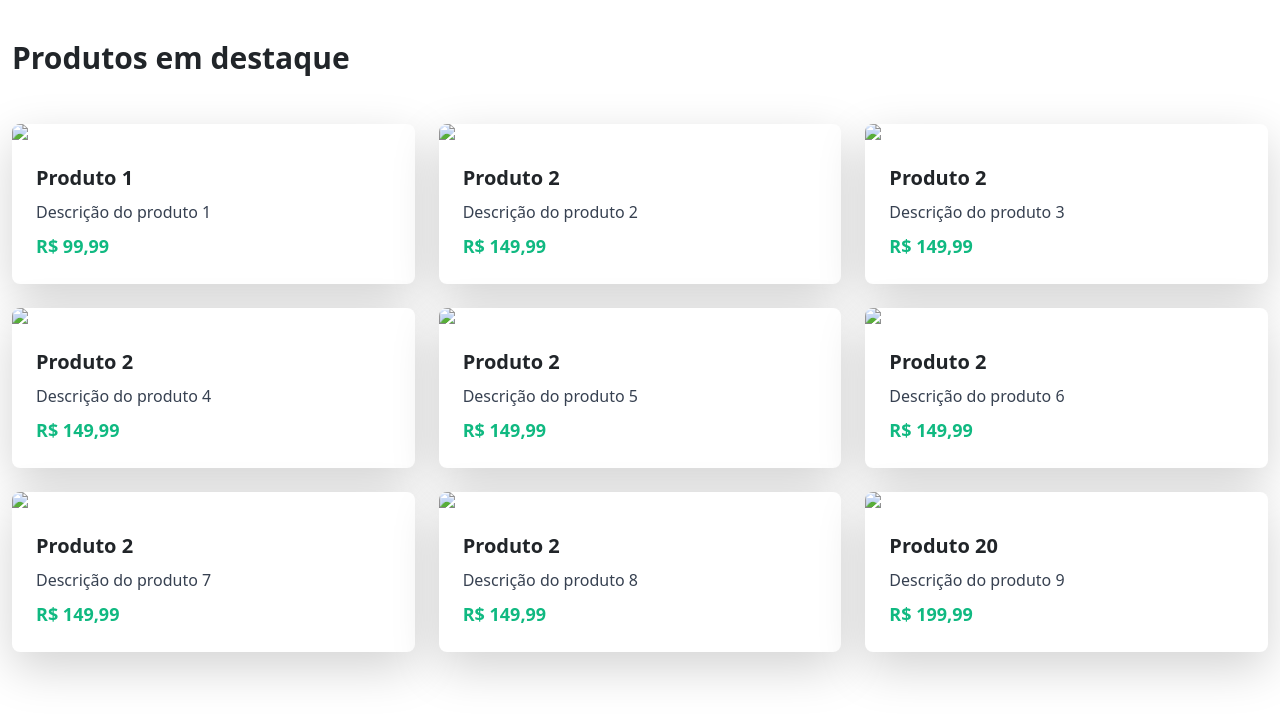
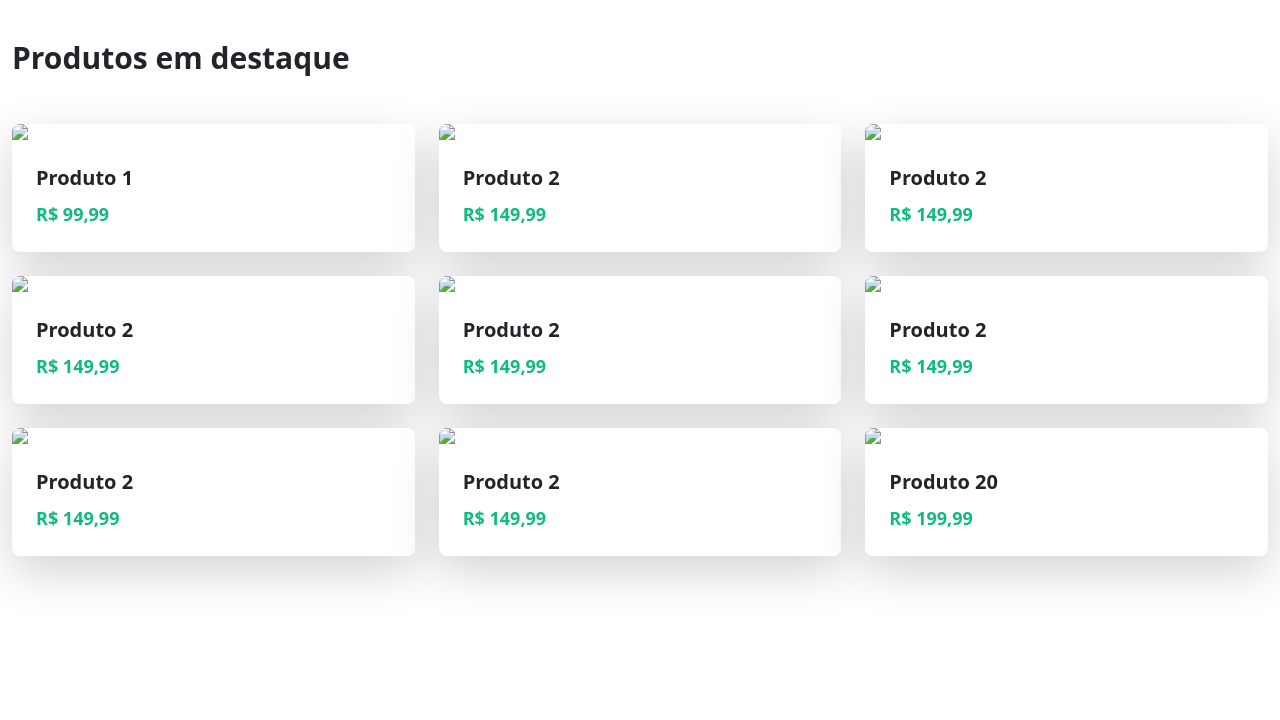
Before and after one commit to lucascomaru/cyberloja, a Django app: page / in a window 1280 px wide. Shown: the part 56-776 px from the top of the page. Run offline with Django 4.2, Linux system fonts and the light colour scheme; some libraries are stand-ins or nearby versions.

Commit message:
Atualizações prévias para começar a implementação das imagens

```diff
--- a/loja/templates/homepage.html
+++ b/loja/templates/homepage.html
@@ -1,4 +1,5 @@
 {% extends 'base.html' %}
+{% load static %}
 
 {% block titulo %}
 Homepage Loja
@@ -21,7 +22,6 @@ Homepage Loja
 				<img src="https://via.placeholder.com/300x200" class="w-full">
 				<div class="p-4">
 					<h2 class="text-xl font-bold mb-2">Produto 1</h2>
-					<p class="text-gray-700 mb-2">Descrição do produto 1</p>
 					<span class="text-lg font-bold text-green-500">R$ 99,99</span>
 				</div>
 			</div>
@@ -30,7 +30,6 @@ Homepage Loja
 				<img src="https://via.placeholder.com/300x200" class="w-full">
 				<div class="p-4">
 					<h2 class="text-xl font-bold mb-2">Produto 2</h2>
-					<p class="text-gray-700 mb-2">Descrição do produto 2</p>
 					<span class="text-lg font-bold text-green-500">R$ 149,99</span>
 				</div>
 			</div>
@@ -42,7 +41,6 @@ Homepage Loja
 				<img src="https://via.placeholder.com/300x200" class="w-full">
 				<div class="p-4">
 					<h2 class="text-xl font-bold mb-2">Produto 2</h2>
-					<p class="text-gray-700 mb-2">Descrição do produto 3</p>
 					<span class="text-lg font-bold text-green-500">R$ 149,99</span>
 				</div>
 			</div>
@@ -50,7 +48,6 @@ Homepage Loja
 				<img src="https://via.placeholder.com/300x200" class="w-full">
 				<div class="p-4">
 					<h2 class="text-xl font-bold mb-2">Produto 2</h2>
-					<p class="text-gray-700 mb-2">Descrição do produto 4</p>
 					<span class="text-lg font-bold text-green-500">R$ 149,99</span>
 				</div>
 			</div>
@@ -58,7 +55,6 @@ Homepage Loja
 				<img src="https://via.placeholder.com/300x200" class="w-full">
 				<div class="p-4">
 					<h2 class="text-xl font-bold mb-2">Produto 2</h2>
-					<p class="text-gray-700 mb-2">Descrição do produto 5</p>
 					<span class="text-lg font-bold text-green-500">R$ 149,99</span>
 				</div>
 			</div>
@@ -66,7 +62,6 @@ Homepage Loja
 				<img src="https://via.placeholder.com/300x200" class="w-full">
 				<div class="p-4">
 					<h2 class="text-xl font-bold mb-2">Produto 2</h2>
-					<p class="text-gray-700 mb-2">Descrição do produto 6</p>
 					<span class="text-lg font-bold text-green-500">R$ 149,99</span>
 				</div>
 			</div>
@@ -74,7 +69,6 @@ Homepage Loja
 				<img src="https://via.placeholder.com/300x200" class="w-full">
 				<div class="p-4">
 					<h2 class="text-xl font-bold mb-2">Produto 2</h2>
-					<p class="text-gray-700 mb-2">Descrição do produto 7</p>
 					<span class="text-lg font-bold text-green-500">R$ 149,99</span>
 				</div>
 			</div>
@@ -82,7 +76,6 @@ Homepage Loja
 				<img src="https://via.placeholder.com/300x200" class="w-full">
 				<div class="p-4">
 					<h2 class="text-xl font-bold mb-2">Produto 2</h2>
-					<p class="text-gray-700 mb-2">Descrição do produto 8</p>
 					<span class="text-lg font-bold text-green-500">R$ 149,99</span>
 				</div>
 			</div>
@@ -91,7 +84,6 @@ Homepage Loja
 				<img src="https://via.placeholder.com/300x200" class="w-full">
 				<div class="p-4">
 					<h2 class="text-xl font-bold mb-2">Produto 20</h2>
-					<p class="text-gray-700 mb-2">Descrição do produto 9</p>
 					<span class="text-lg font-bold text-green-500">R$ 199,99</span>
 				</div>
 			</div>
--- a/loja/views.py
+++ b/loja/views.py
@@ -14,6 +14,7 @@ import stripe
 from django.conf import settings
 from dotenv import load_dotenv
 import os
+from .models import Produto
 
 # Create your views here.
 def homepage(request):
@@ -160,3 +161,8 @@ def checkout(request):
         'session_id': checkout_session.id,
         'STRIPE_PUBLIC_KEY': settings.STRIPE_PUBLIC_KEY,
     })
+
+def home(request):
+    products = Produto.objects.all()
+    context = {'products': products}
+    return render(request, 'homepage.html', context)
```
Also changed, not shown: cyberloja/settings.py (+1 -9 lines).
